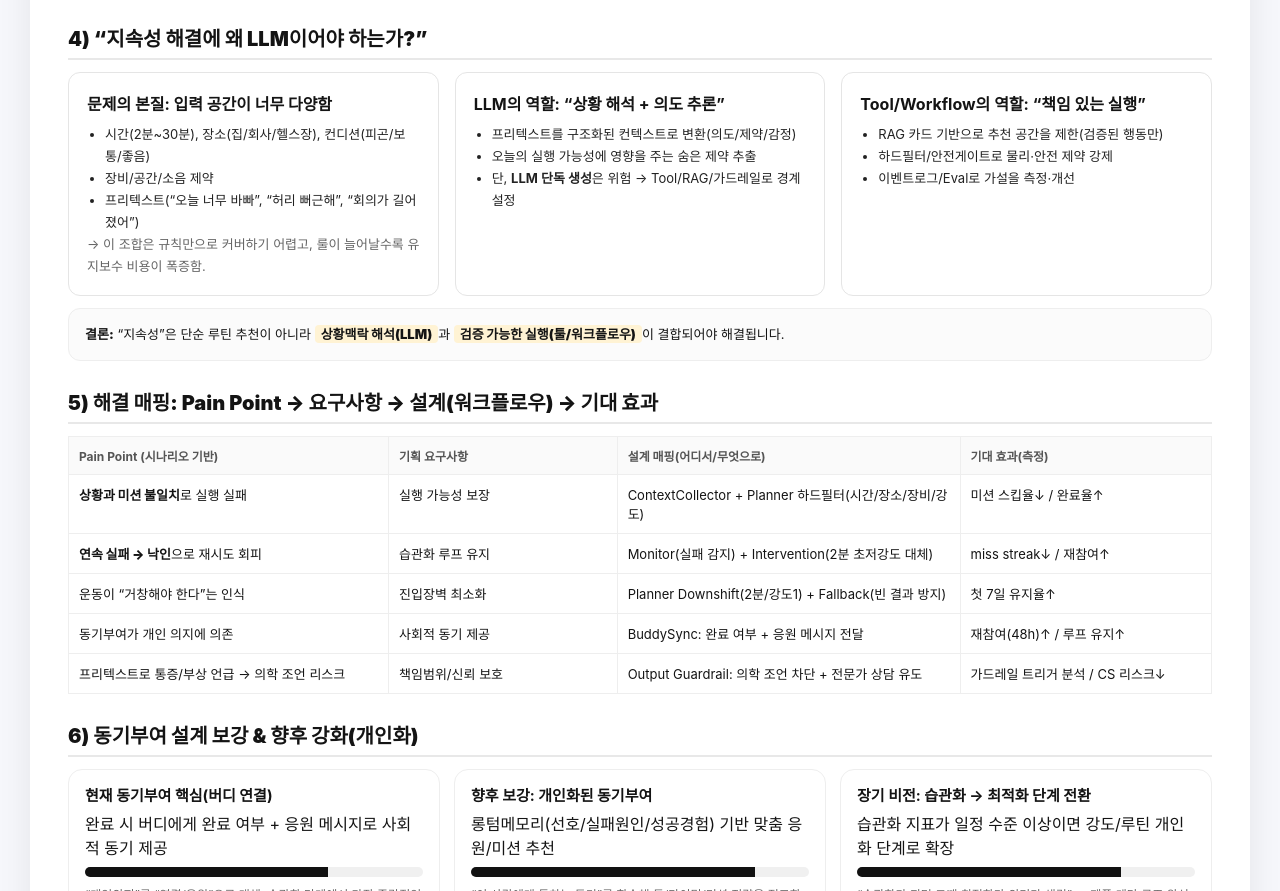
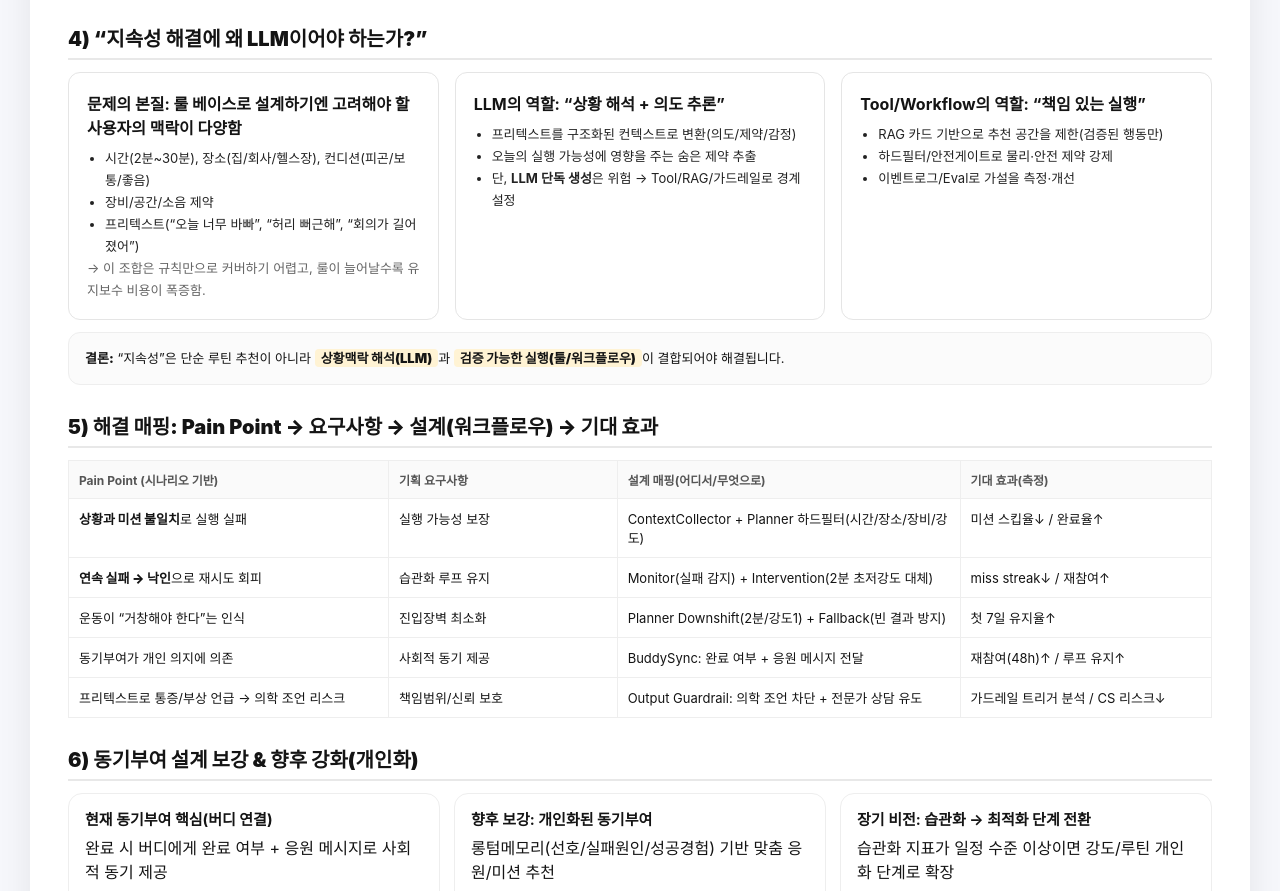
Before and after one commit to ayeonlee99/buddyfit_plan, a plain HTML site: page docs/buddyfit_plan_detail.html in a window 1280 px wide. Shown: the part 2148-3039 px from the top of the page. Drawn offline with Linux system fonts and the light colour scheme.

Commit message:
Update buddyfit_plan_detail.html

```diff
--- a/docs/buddyfit_plan_detail.html
+++ b/docs/buddyfit_plan_detail.html
@@ -416,7 +416,7 @@
 
     <div class="grid">
       <div class="card">
-        <h3>문제의 본질: 입력 공간이 너무 다양함</h3>
+        <h3>문제의 본질: 룰 베이스로 설계하기엔 고려해야 할 사용자의 맥락이 다양함</h3>
         <ul>
           <li>시간(2분~30분), 장소(집/회사/헬스장), 컨디션(피곤/보통/좋음)</li>
           <li>장비/공간/소음 제약</li>
```
